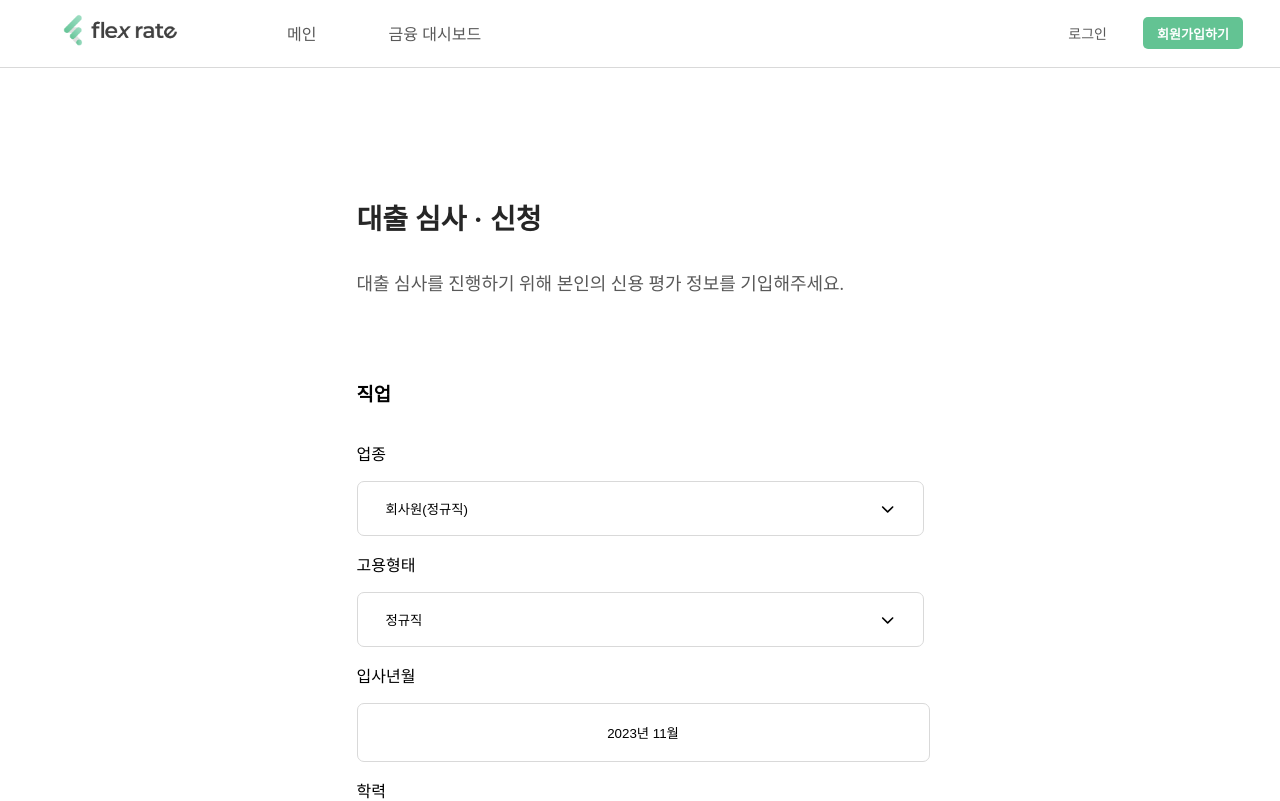
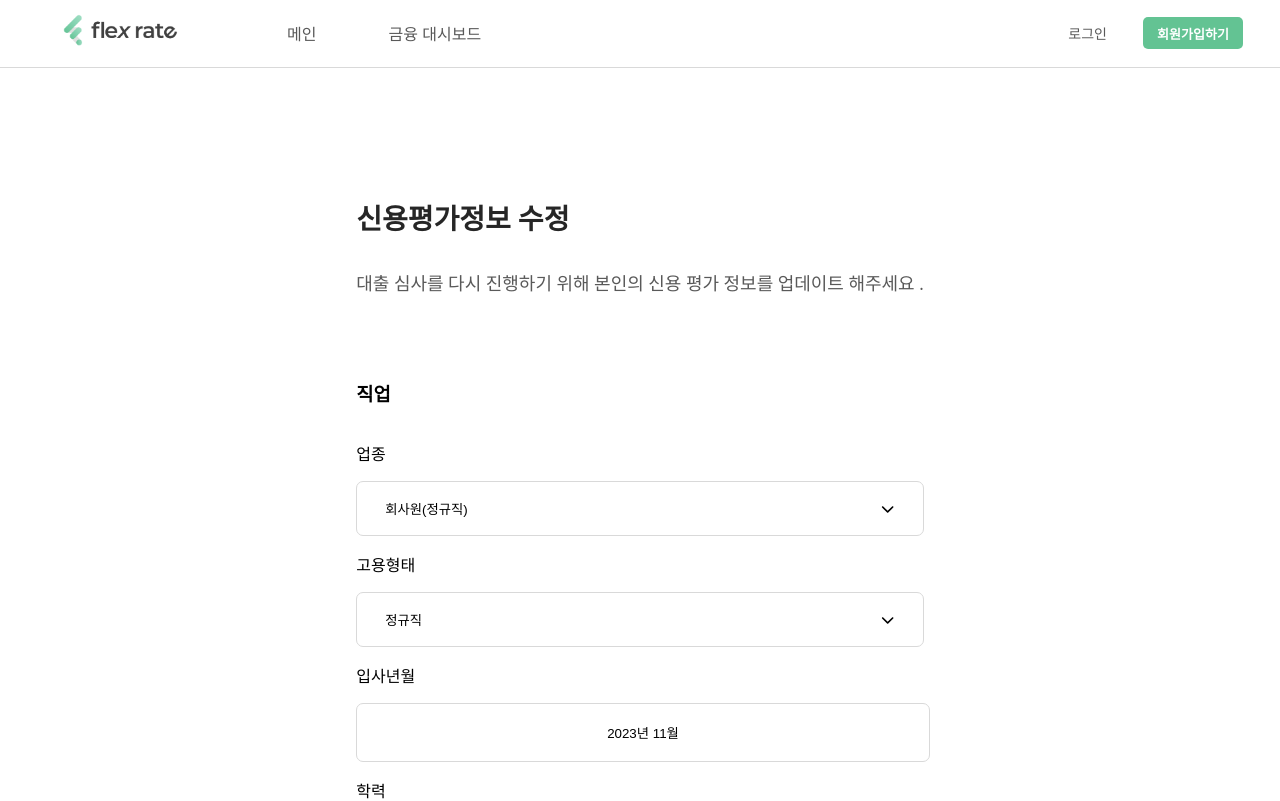
Before and after one commit to likelion-ssu/FlexRate---FE, a React (Vite) app: page /editInfo in a window 1280 px wide. Shown: the top 801 px of the page. Built offline with nearby package versions, Linux system fonts and the light colour scheme.

Commit message:
feat: edit in mypage

```diff
--- a/src/pages/EditingInfo.tsx
+++ b/src/pages/EditingInfo.tsx
@@ -195,8 +195,11 @@ const EditingInfo = () => {
 
   return (
     <Container>
-      <h2>대출 심사 · 신청</h2>
-      <h4>대출 심사를 진행하기 위해 본인의 신용 평가 정보를 기입해주세요.</h4>
+      <h2>신용평가정보 수정</h2>
+      <h4>
+        대출 심사를 다시 진행하기 위해 본인의 신용 평가 정보를 업데이트 해주세요
+        .
+      </h4>
 
       <h3>직업</h3>
       <p>업종</p>
```
